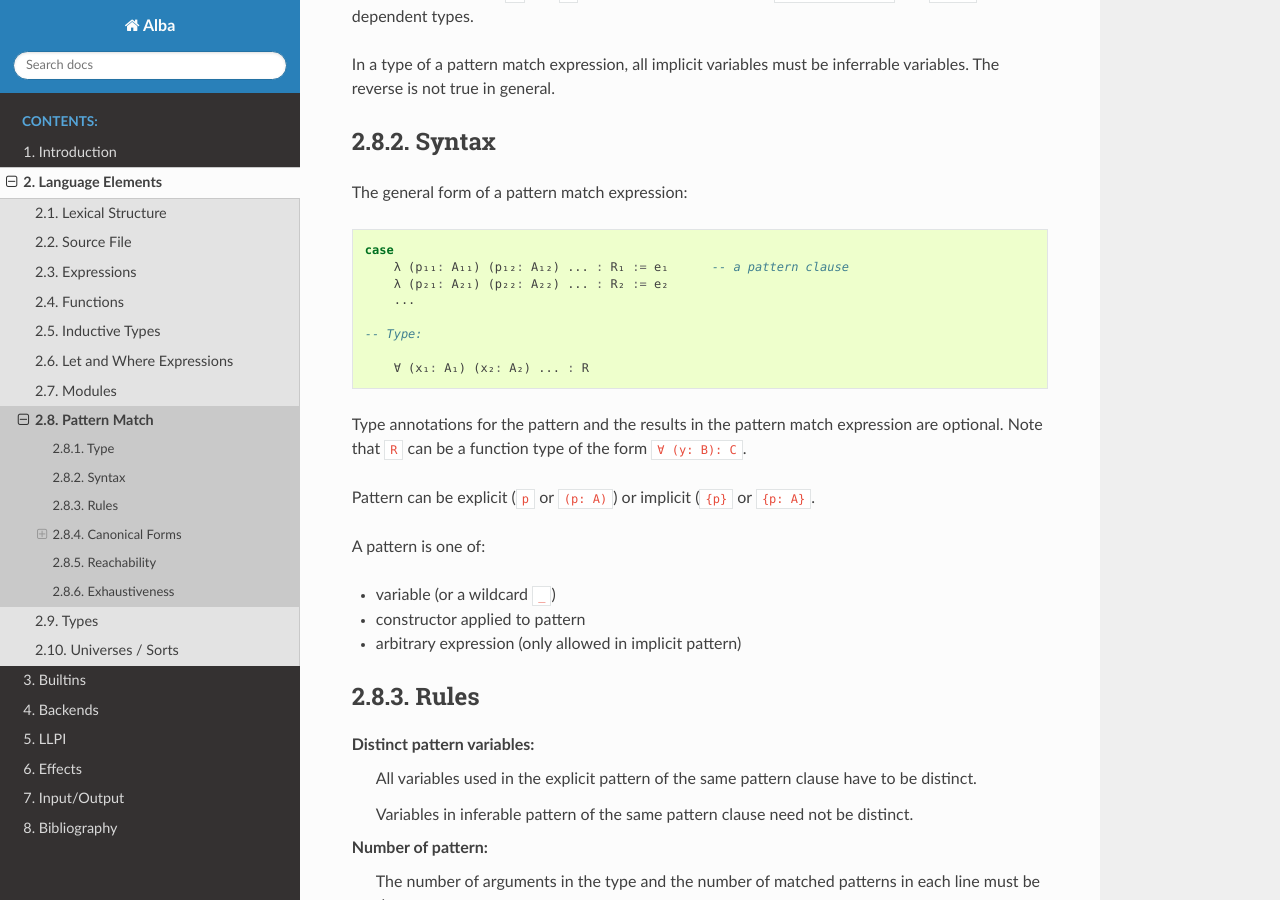
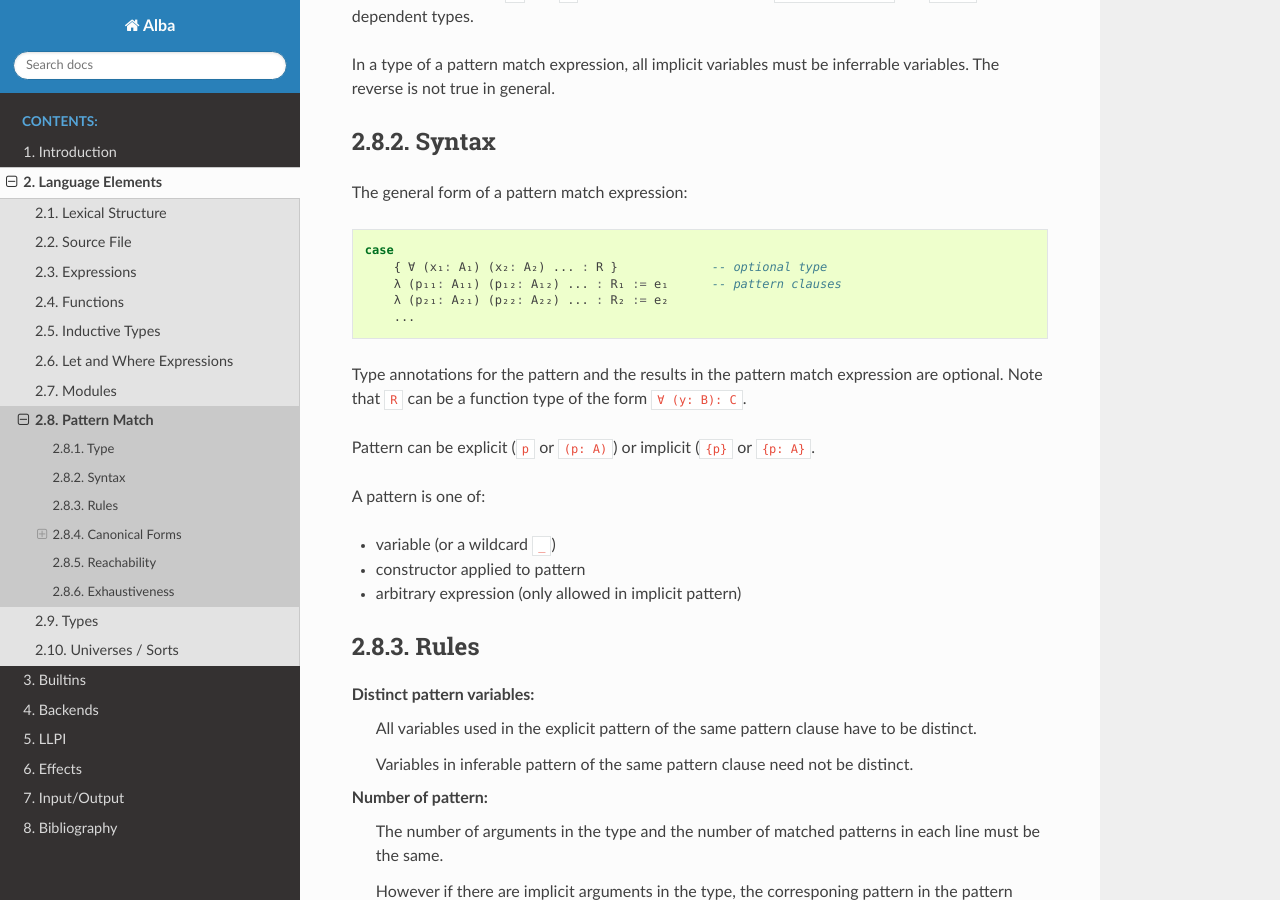
Before and after one commit to hbr/tex_alba_design, a Sphinx documentation site: the page built from sphinx/source/lang-elems/pattern-match.rst, in a window 1280 px wide and 900 px high, scrolled down 583 px. Built offline with Sphinx 7.4.7 and the Read the Docs theme 2.0.0, drawn with Linux system fonts in a browser that asks for light colours; pages that are not in the unit, such as notebooks, are missing from menus; some of the changed text lies outside the part shown.

Commit message:
Added optional type to pattern match expression
	modified:   sphinx/source/lang-elems/pattern-match.rst

```diff
--- a/sphinx/source/index.rst
+++ b/sphinx/source/index.rst
@@ -15,6 +15,7 @@ Welcome to Alba's documentation!
     introduction/index
     lang-elems/index
     builtin/index
+    intermediate/index
     backend/index
     llpi/llpi
     effects
--- a/sphinx/source/introduction/index.rst
+++ b/sphinx/source/introduction/index.rst
@@ -27,6 +27,9 @@ Mandatory goals:
 
 - Playground for experimenting with dependent types
 
+- Compilation to intermediate representation in human readable form (see chapter
+  :ref:`Intermediate Representation`)
+
 
 Nice to have goals:
 
--- a/sphinx/source/lang-elems/pattern-match.rst
+++ b/sphinx/source/lang-elems/pattern-match.rst
@@ -47,13 +47,11 @@ The general form of a pattern match expression:
 .. code-block::
 
     case
-        λ (p₁₁: A₁₁) (p₁₂: A₁₂) ... : R₁ := e₁      -- a pattern clause
+        { ∀ (x₁: A₁) (x₂: A₂) ... : R }             -- optional type
+        λ (p₁₁: A₁₁) (p₁₂: A₁₂) ... : R₁ := e₁      -- pattern clauses
         λ (p₂₁: A₂₁) (p₂₂: A₂₂) ... : R₂ := e₂
         ...
 
-    -- Type:
-
-        ∀ (x₁: A₁) (x₂: A₂) ... : R
 
 Type annotations for the pattern and the results in the pattern match expression
 are optional. Note that ``R`` can be a function type of the form ``∀ (y: B):
```
Also changed, not shown: other parts of sphinx/source/lang-elems/pattern-match.rst (+5 -12 lines).
